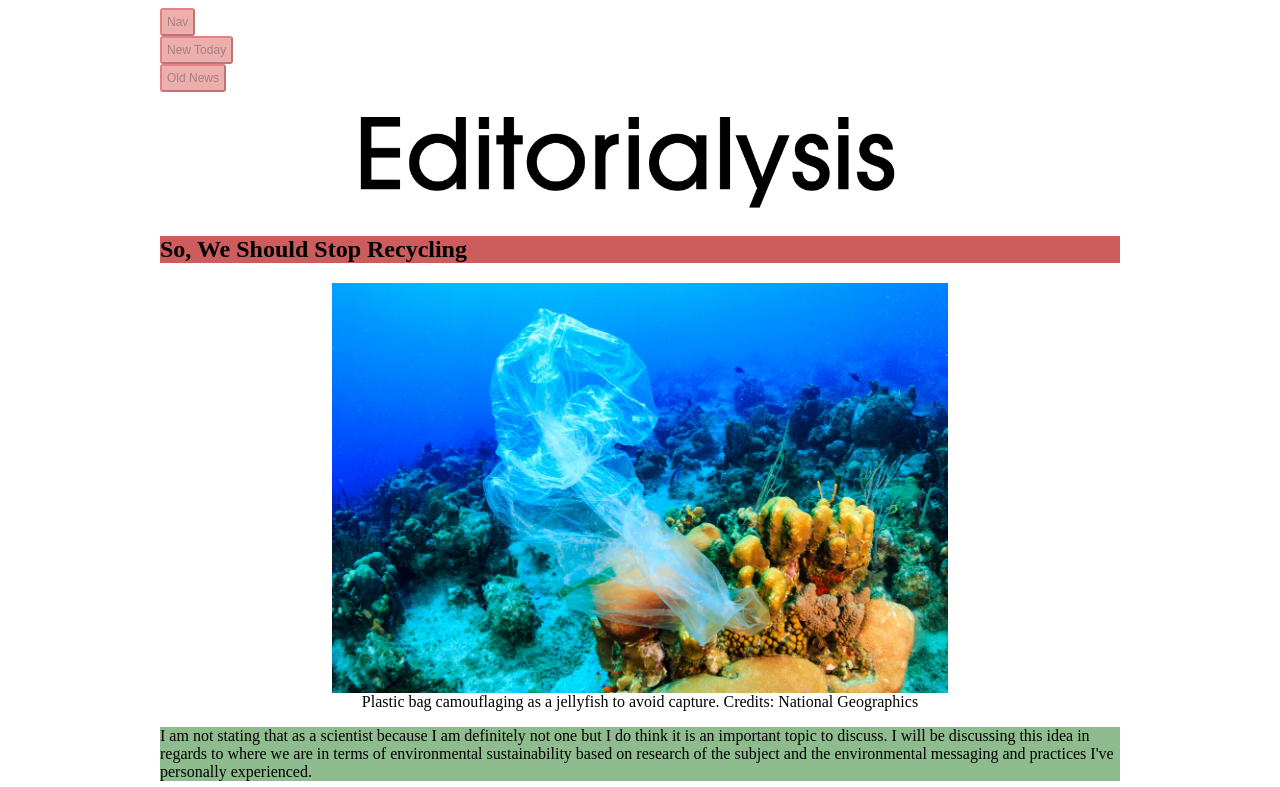
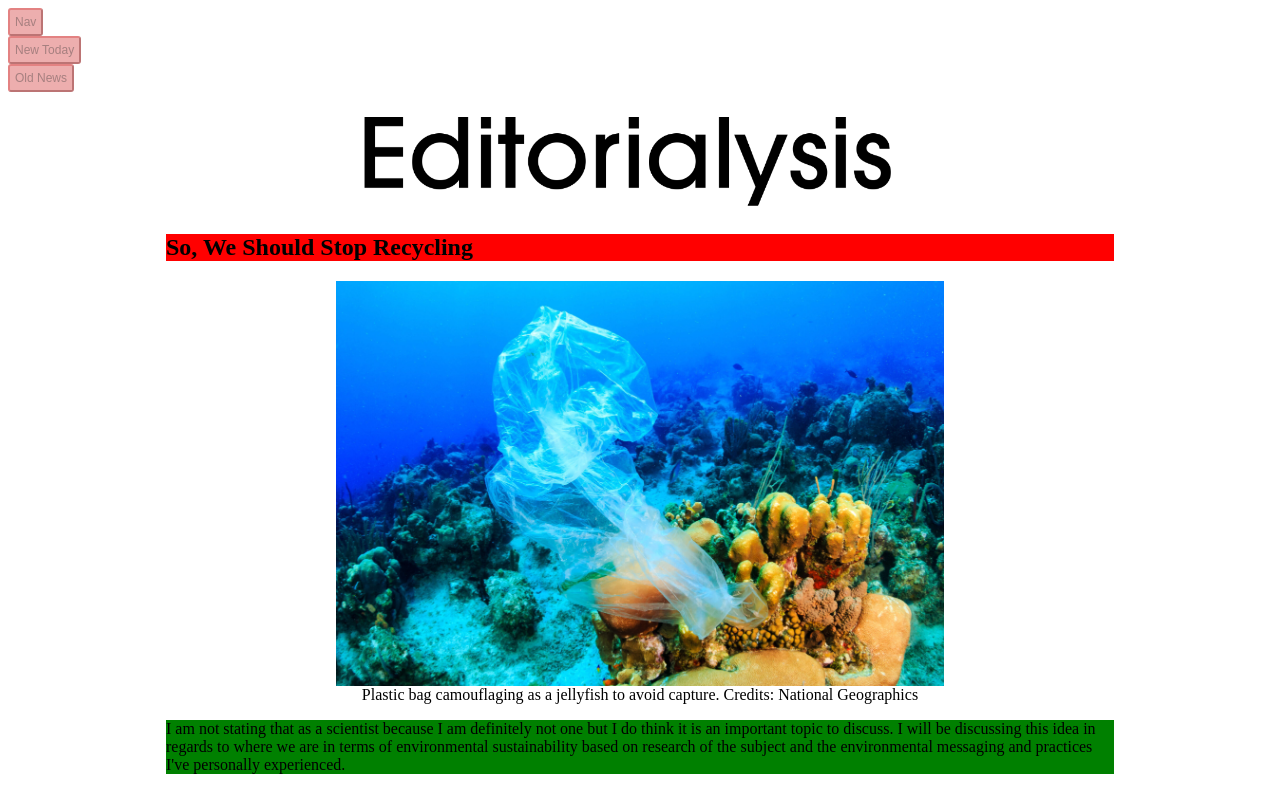
Before and after one commit to STL-LC101-Sept-22/js-assignment-4-html-me-something-sjones723, a website: page index.html in a window 1280 px wide. Shown: the top 787 px of the page. Drawn offline with Linux system fonts and the light colour scheme.

Commit message:
Corrections to pass test

```diff
--- a/index.html
+++ b/index.html
@@ -8,12 +8,15 @@
    <title>Editorialysis: The opinions you never asked for</title>
 </head>
 <body>
+
    <main>
+   <div>
    <header>
       <button>Nav</button>
       <button>New Today</button>
       <button>Old News</button>
    </header>
+   </div>
       <article>
 
          <figure class="main-banner-img">
@@ -62,7 +65,7 @@
                <figcaption>A new biodegradable bottle design is made from a jelly-like material called agar. It&#39;s here today, gone tomorrow.</figcaption>
          </figure>
       </article>
-
+   </main>
       <article>
          <h4>References</h4>
       <footer class="footer-references">
@@ -73,6 +76,6 @@
          </ol>
       </footer>
       </article>
-   </main>
+
 </body>
 </html>
--- a/styles.css
+++ b/styles.css
@@ -3,6 +3,9 @@
 body{
     margin: 8px;
     display: block;
+
+}
+article{
     max-width: 75%;
     margin-left: auto;
     margin-right: auto;
@@ -19,13 +22,13 @@ button{
     border-color: rgba(216, 80, 80, 0.458);
     display: block;
 }
-
 #mainHeading{
-    background-color: indianred;
+    background-color:red;
 }
 
+
 .funParagraph{
-    background-color: darkseagreen;
+    background-color: green;
 }
 
 img{
```
